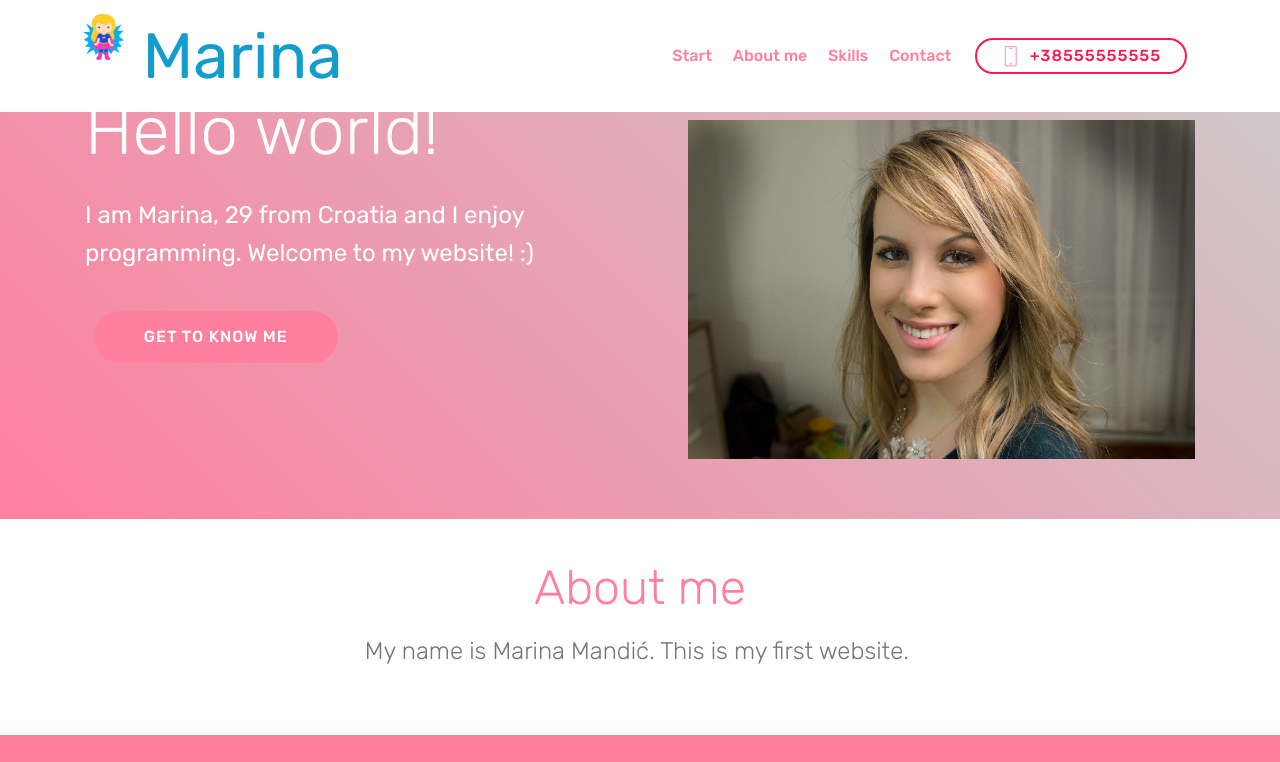
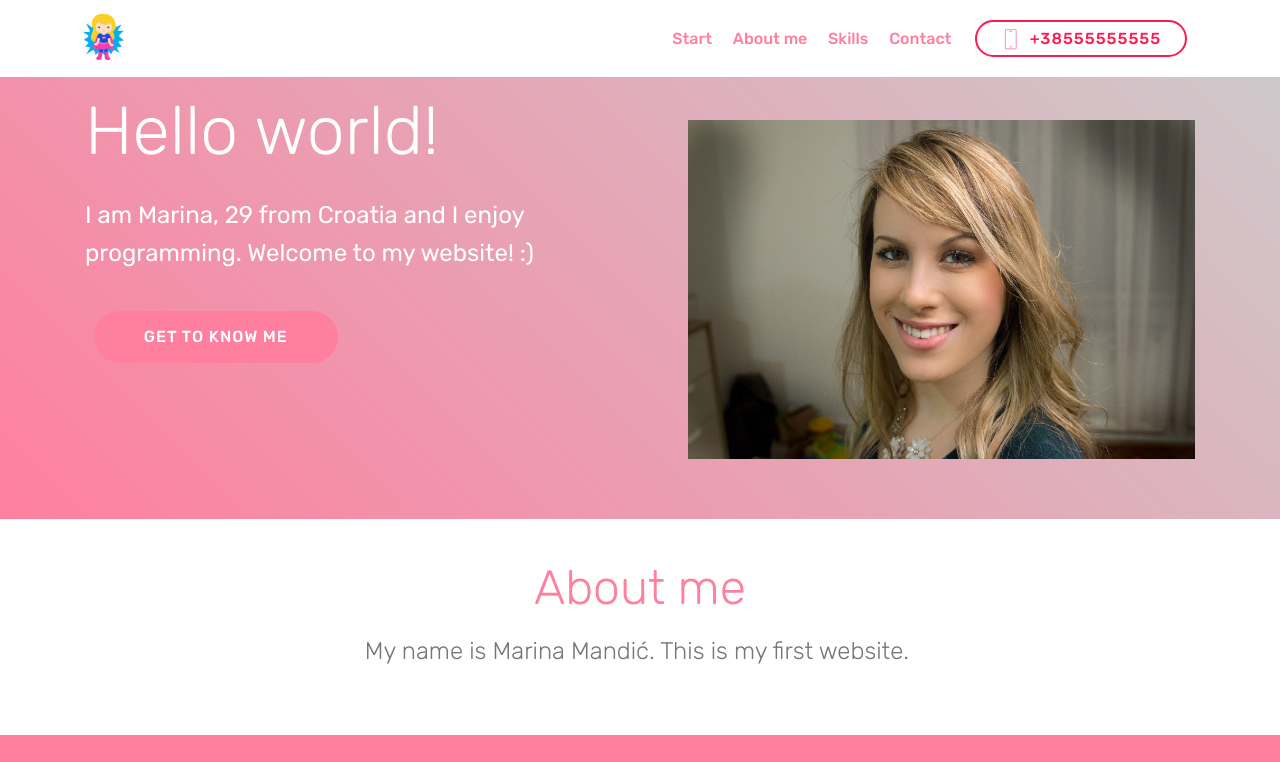
Before and after one commit to Kejsh/my_website, a plain HTML site: page index.html in a window 1280 px wide. Shown: the top 762 px of the page. Drawn offline with Linux system fonts and the light colour scheme; a script that the page names is missing; files whose address does not match are found by name.

Commit message:
remove marina heading

```diff
--- a/index.html
+++ b/index.html
@@ -52,7 +52,6 @@
                     <span class="navbar-logo">
                         <a href="#top">
                             <img src="assets/images/mbr-94x122.jpg" alt="Mobirise" title="" style="height: 3.8rem;">
-                            &nbsp;<span>Marina</span>
                         </a>
                     </span>
 
```
